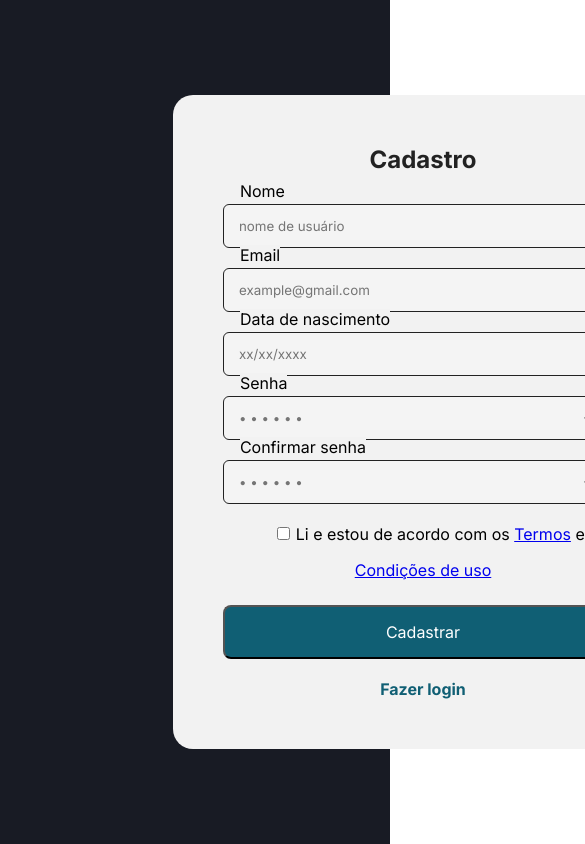
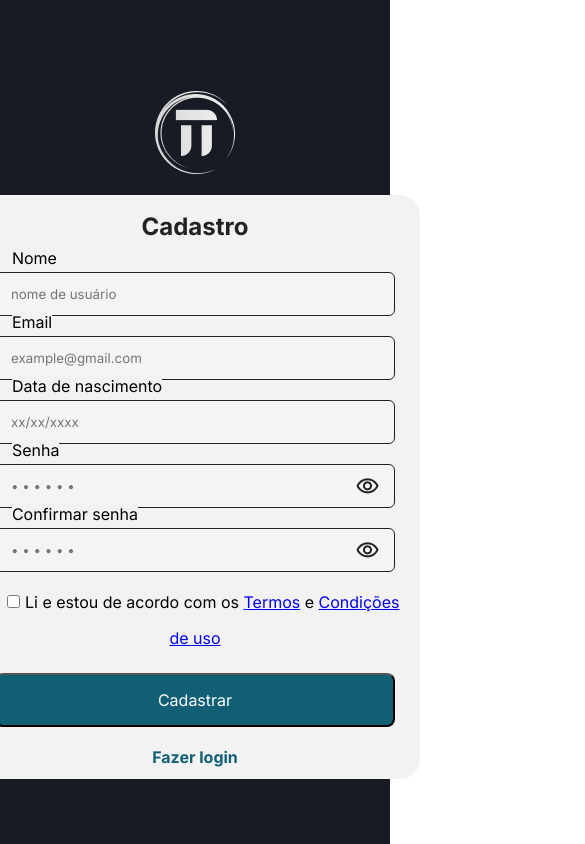
Before and after one commit to anncristinna/EJCM, a plain HTML site: page landing page/cadastro.html in a window 390 px wide. Shown: the top 844 px of the page, 585 px wide, since content can reach past the window. Drawn offline with Linux system fonts and the light colour scheme.

Commit message:
versão responsiva da tela cadastro

```diff
--- a/landing page/cadastro.html
+++ b/landing page/cadastro.html
@@ -8,9 +8,11 @@
     <link rel="preconnect" href="https://fonts.gstatic.com" crossorigin>
     <link href="https://fonts.googleapis.com/css2?family=Inter:wght@100..900&display=swap" rel="stylesheet">
     <link rel="stylesheet" href="estilos/cadastro.css">
+    <link rel="stylesheet" href="estilos/cadastro-mobile.css" media="(max-width: 800px)">
 </head>
 <body>
     <main class="main-container">
+        <img src="img/logo TT m.png" alt="Logo do site" id="logo-p">
         <div class="form-item">
             <form action="">
                 <h1>Cadastro</h1>
@@ -50,11 +52,11 @@
                <button type="submit">Cadastrar</button>
 
 
-                 <a href="login.html" id="login-a">Fazer login</a>
+                <a href="login.html" id="login-a">Fazer login</a>
 
         </div>
         <div class="img-item">
-            <img src="img/Logo TT.png" alt="Logo do site">
+            <img src="img/Logo TT.png" alt="Logo do site" id="logo-g">
         </div>
     </main>
 </body>
--- /dev/null
+++ b/landing page/estilos/cadastro-mobile.css
@@ -0,0 +1,36 @@
+* {
+    margin: 0px;
+    padding: 0px;
+    box-sizing: border-box;
+}
+
+#logo-g{
+    display: none;
+}
+
+#logo-p {
+    display: block;
+    margin-top: 26px;
+    margin-bottom: 21px;
+}
+
+.main-container {
+    display: flex;
+    flex-direction: column;
+    justify-content: center;
+    align-items: center;
+}
+
+.form-item {
+    max-width: 450px;
+    max-height: 600px;
+    padding: 12px;
+}
+
+.form-item h1 {
+    margin-top: 5px;
+}
+
+#login-a {
+    margin-bottom: 0;
+}
--- a/landing page/estilos/cadastro.css
+++ b/landing page/estilos/cadastro.css
@@ -14,6 +14,10 @@
     justify-content: space-between;
     align-items: center;
     padding: 216px 173px 216px 173px;
+}
+
+#logo-p {
+    display: none;
 }
 
 .form-item{
```
Also changed, not shown: landing page/img/logo TT m.png (added).
